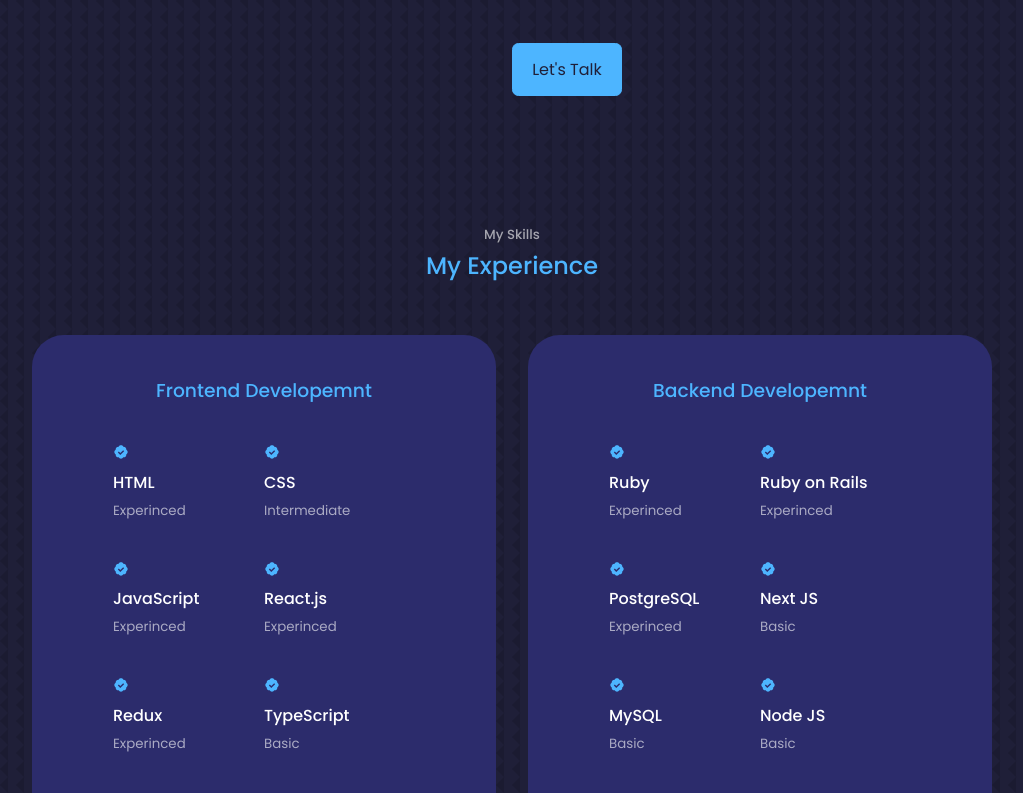
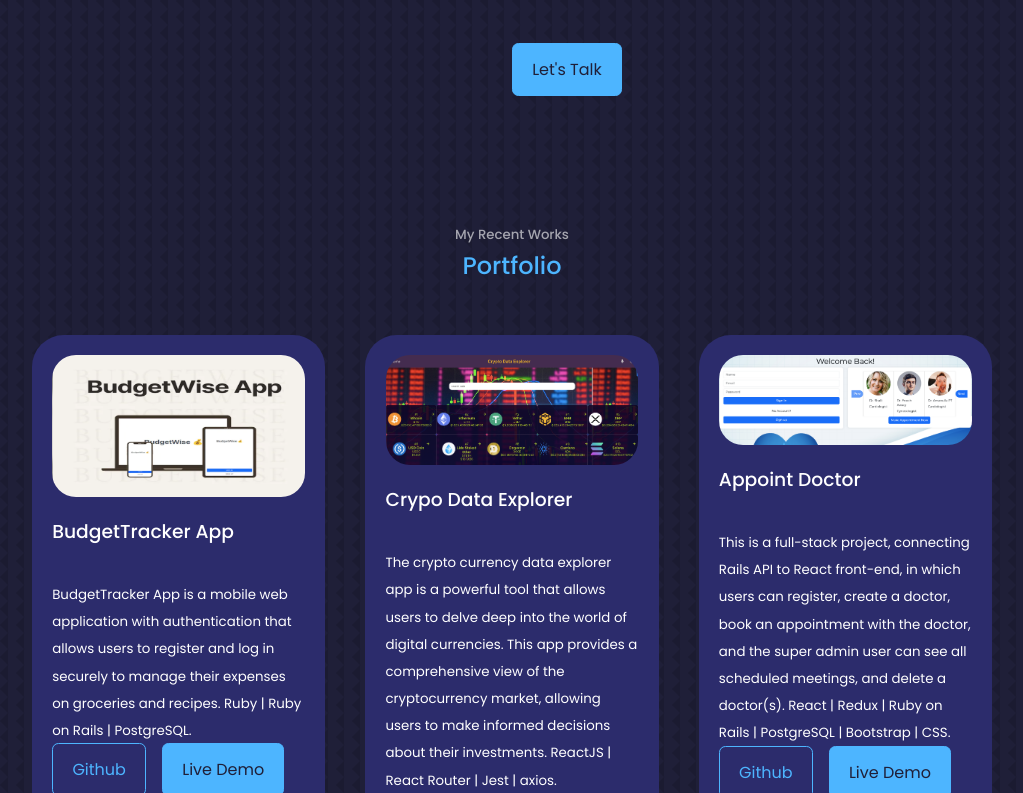
Before and after one commit to TaiwoEnoch/portfolio, a React (Create React App) app: page / in a window 1280 px wide. Shown: the part 2007-2800 px from the top of the page, without its empty margins (128-1151 px from the left). Built offline with nearby package versions, Linux system fonts and the light colour scheme; the HTML template or start-up script is replaced by a standard one.

Commit message:
Change portfolio to come before experience.

```diff
--- a/src/App.jsx
+++ b/src/App.jsx
@@ -14,8 +14,8 @@ function App() {
       <Header />
       <Nav />
       <About />
+      <Portfolio />
       <Experience />
-      <Portfolio />
       <Testimonials />
       <Contact />
       <Footer />
```
